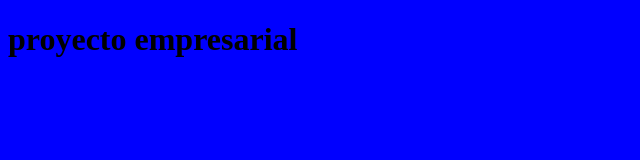
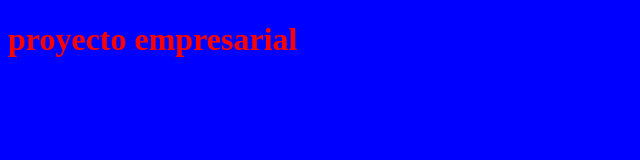
Before and after one commit to susana0280/cursoGit, a plain HTML site: page index.html in a window 1280 px wide. Shown: the whole page, without its empty margins (0-640 px from the left). Drawn offline with Linux system fonts and the light colour scheme.

Commit message:
negrita y color rojo

```diff
--- a/css/estilos.css
+++ b/css/estilos.css
@@ -1,2 +1,5 @@
 
-body{background-color:blue;}
+body{background-color:blue;
+          font-weight:bold;
+          color:red;
+}
```
